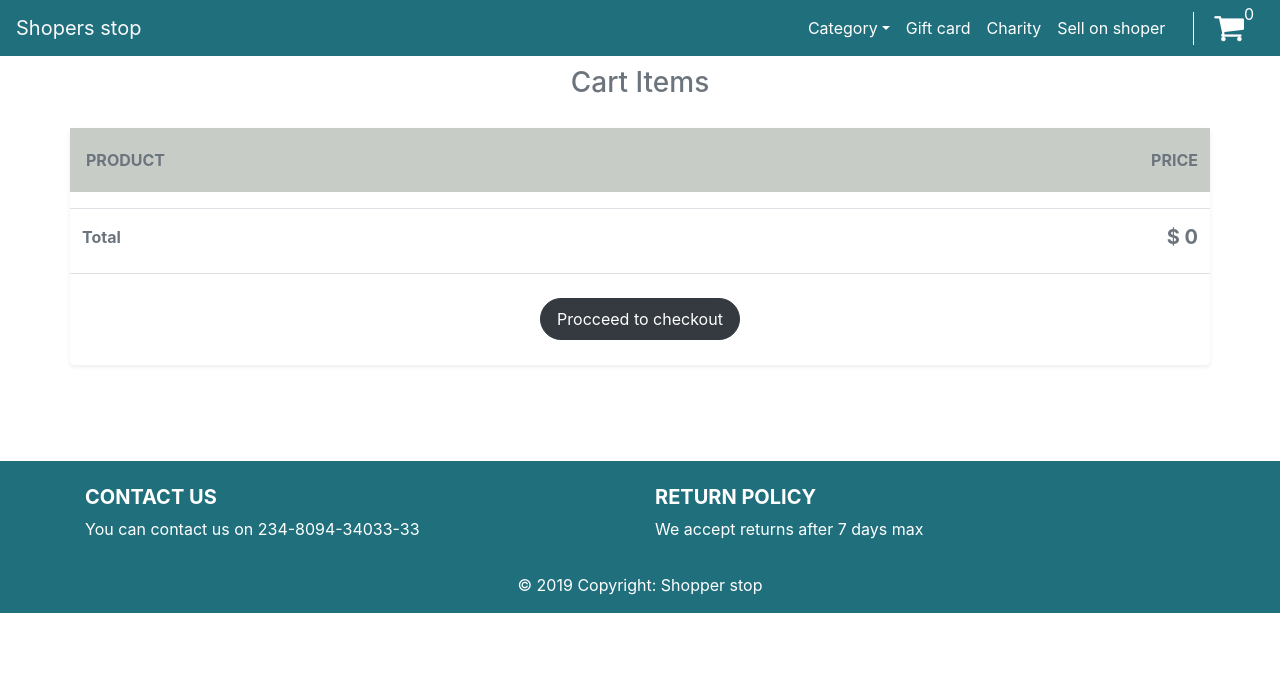
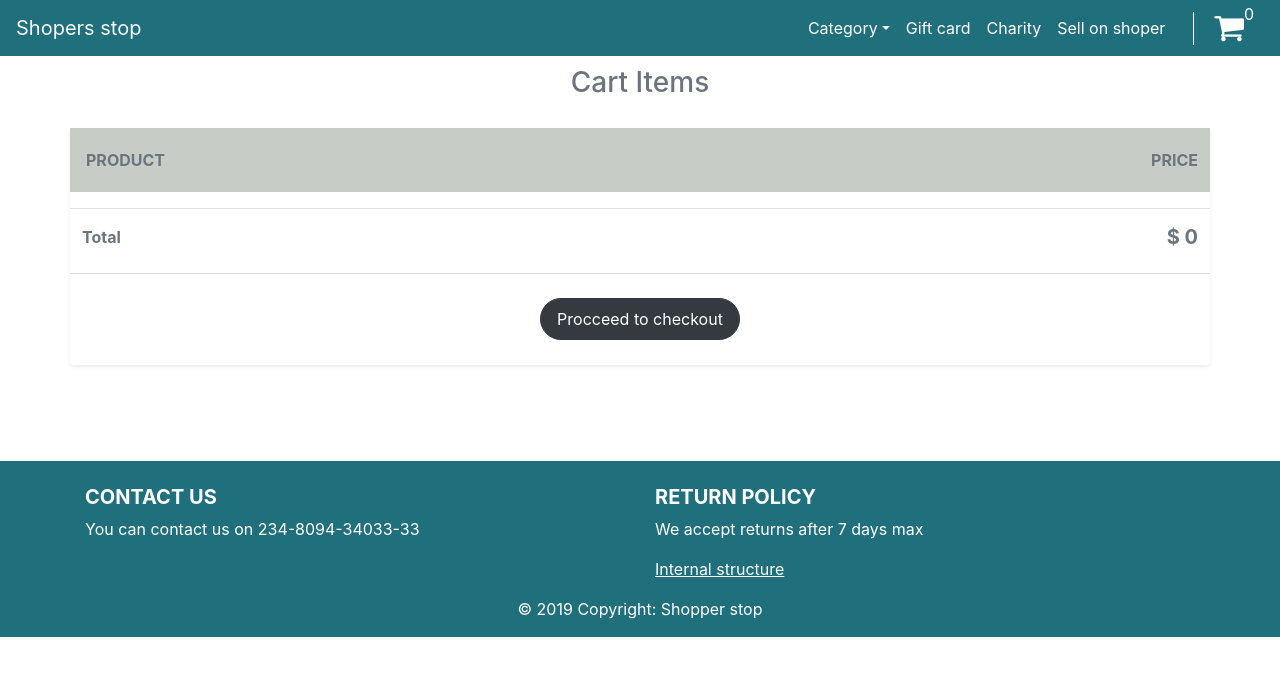
Before and after one commit to rghvndr99/jamstack-next-netlfy, a Next.js app: page /cart in a window 1280 px wide. Shown: the top 676 px of the page. Built offline with nearby package versions, Linux system fonts and the light colour scheme.

Commit message:
adding CMS

```diff
--- a/component/Footer.js
+++ b/component/Footer.js
@@ -12,6 +12,7 @@ const Footer = () => {
               <div className="col-md-6 mb-md-0 mb-3">
                 <h5 className="text-uppercase font-weight-bold">Return Policy</h5>
                 <p>We accept returns after 7 days max</p>
+                <a class="source-code" target="_blank" href="https://github.com/rghvndr99/jamstack-next-netlfy">Internal structure</a>
               </div>
             </div>
           </div>
--- a/css/component/footer.scss
+++ b/css/component/footer.scss
@@ -2,5 +2,10 @@
 
 .page-footer {
        width: 100%;
-       color: $text-color-nav
+       color: $text-color-nav;
+
+       & .source-code{
+              color:$text-color-nav;
+              text-decoration: underline;
+       }
 }
```
